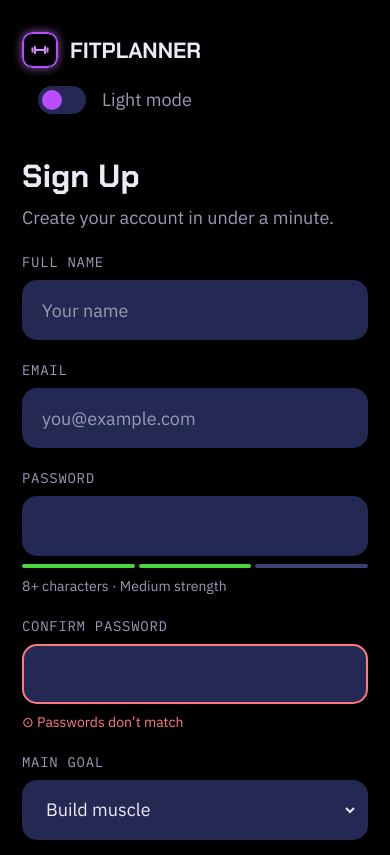
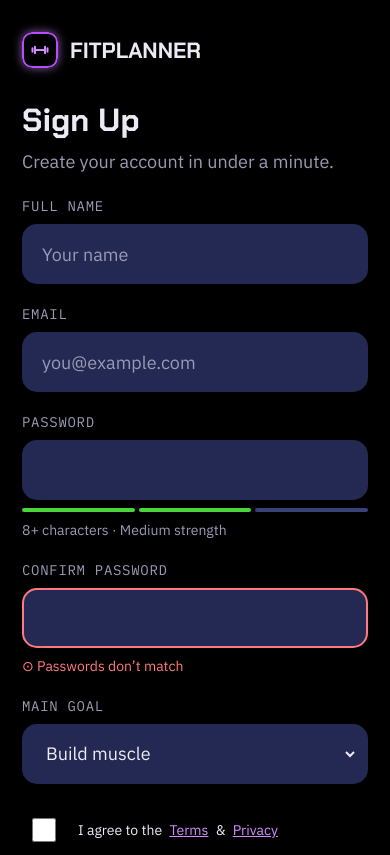
Before and after one commit to HazemRDWN/FitPlanner, a website: page register.html in a window 390 px wide. Shown: the top 855 px of the page. Drawn offline with Linux system fonts and the light colour scheme.

Commit message:
Hide registration sidebar toggle on mobile
Keep the light mode switch visible only on desktop.

```diff
--- a/register.html
+++ b/register.html
@@ -23,7 +23,7 @@
           </ul>
         </div>
         <p class="hidden text-sm text-muted lg:block">© 2026 FitPlanner</p>
-        <label class="mt-auto flex min-h-14 cursor-pointer items-center gap-4 rounded-control px-4 text-lg text-muted hover:text-fg has-focus-visible:outline-2 has-focus-visible:outline-accent-soft">
+        <label class="mt-auto hidden min-h-14 cursor-pointer items-center gap-4 rounded-control px-4 text-lg text-muted hover:text-fg has-focus-visible:outline-2 has-focus-visible:outline-accent-soft lg:flex">
           <input type="checkbox" role="switch" class="theme-toggle peer sr-only">
           <span class="relative h-7 w-12 shrink-0 rounded-full bg-surface-2 after:absolute after:top-1 after:left-1 after:size-5 after:rounded-full after:bg-accent after:transition-transform peer-checked:after:translate-x-5"></span>
           Light mode
```
